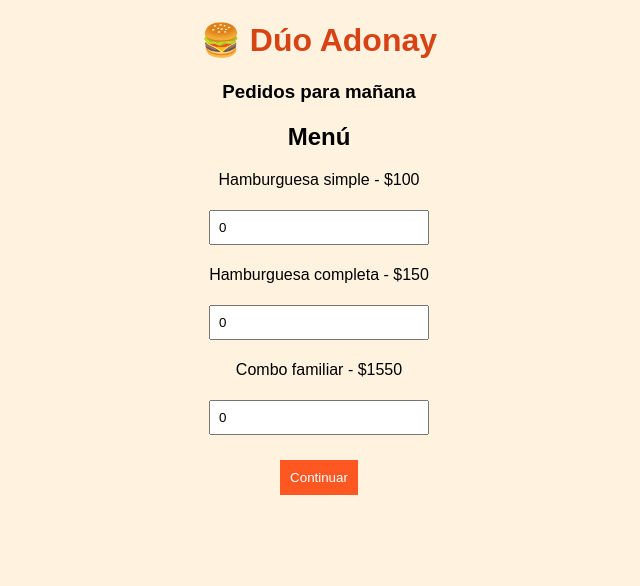
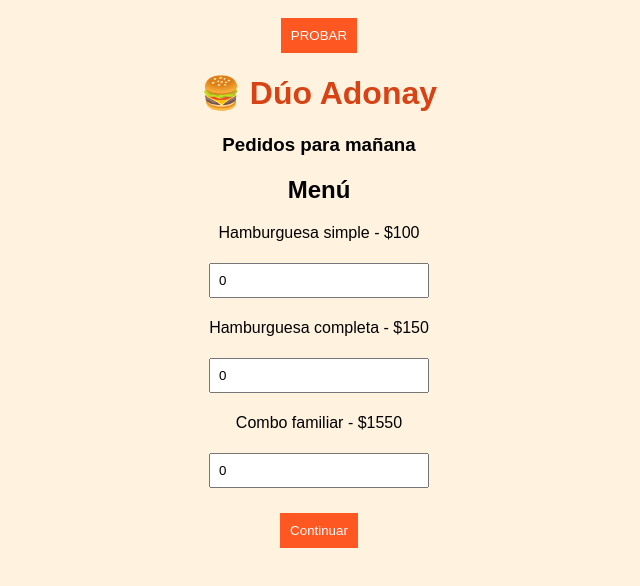
Before and after one commit to FACUM22/duoadonayweb, a plain HTML site: page index.html in a window 1280 px wide. Shown: the whole page, without its empty margins (321-961 px from the left). Drawn offline with Linux system fonts and the light colour scheme.

Commit message:
Update index.html

```diff
--- a/index.html
+++ b/index.html
@@ -7,6 +7,7 @@
 <link rel="stylesheet" href="style.css">
 </head>
 <body>
+  <button onclick="alert('FUNCIONA')">PROBAR</button>
 
 <h1>🍔 Dúo Adonay</h1>
 <h3>Pedidos para mañana</h3>
```
